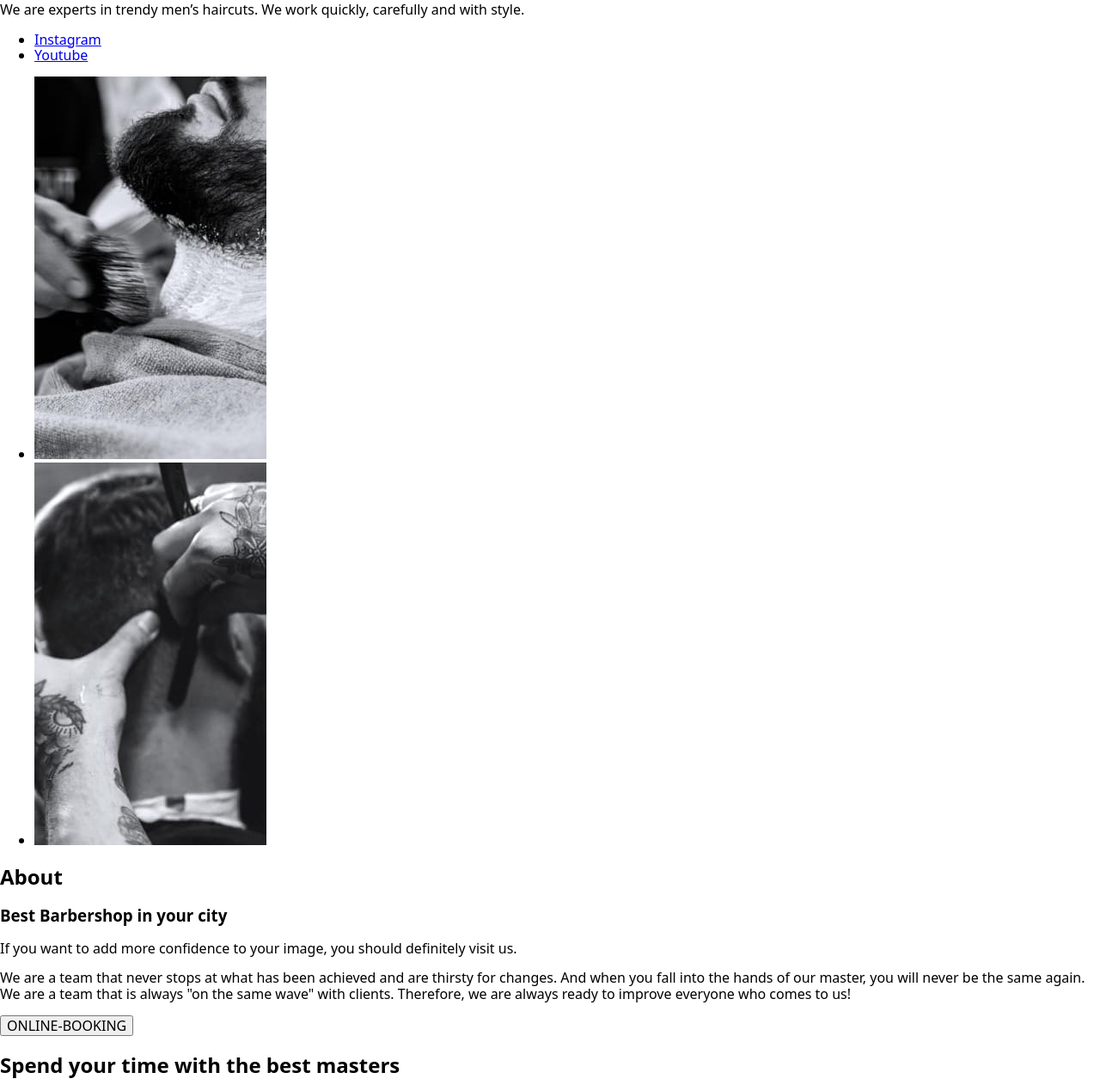
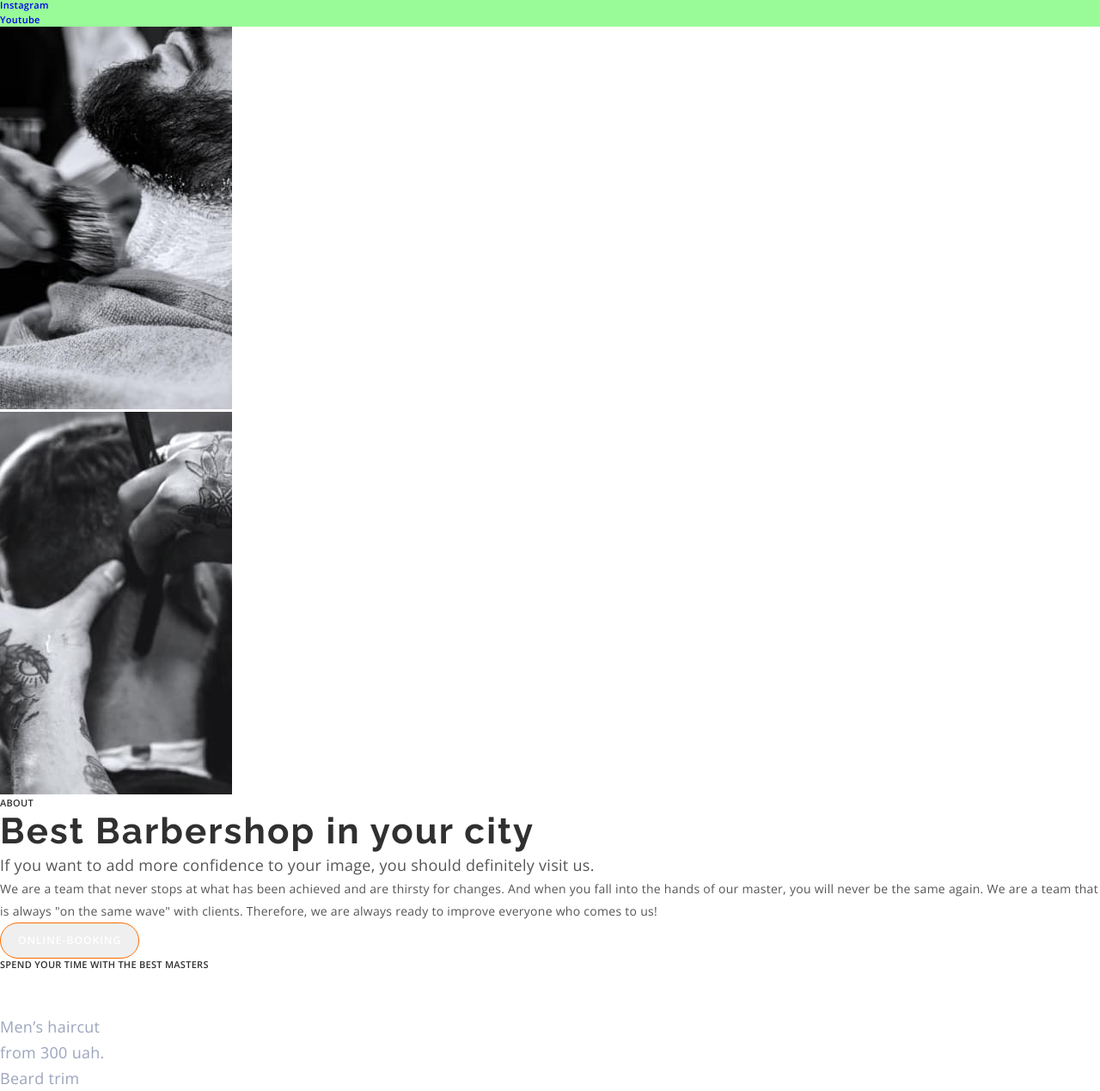
Before and after one commit to Olga-Dames/BarberShop, a plain HTML site: page index.html in a window 1280 px wide. Shown: the part 302-1571 px from the top of the page at 86% size. Drawn offline with nearby package versions, Linux system fonts and the light colour scheme.

Commit message:
частично добавляет цвет и шрифты

```diff
--- a/css/styles.css
+++ b/css/styles.css
@@ -0,0 +1,124 @@
+:root {
+  --primary-color:#303030;
+  --secondary-color:#9DA4BD;
+  --paragraph-volor:#555555;
+  --white-text-color:#FFFFFF;
+  --heading-color:rgba(157, 164, 189, 0.6);
+  --primary-bg-color:;
+  --accent-color:#FF6C00;
+  --primary-font: 'Open Sans', sans-serif;
+  --secondary-font: 'Raleway',sans-serif;
+}
+body {
+  font-family: var(--primary-font);
+  font-size: 14px;
+  color: var(--primary-color);
+  letter-spacing: 0.02em;
+}
+h1,h2,h3,h4,h5,h6,ul,p {
+  margin: 0;
+}
+.list {
+  padding: 0;
+  list-style: none;
+}
+/* header */
+header {
+  background-color: aqua;
+}
+.nav-link, .tel, .btn {
+  font-weight: 600;
+  font-size: 12px;
+  line-height: 1.33;
+  letter-spacing: 0.1em;
+  color: var(--white-text-color);
+  text-decoration: none;
+}
+.tel {
+  text-transform: uppercase;
+}
+.btn {
+  padding: 12px 20px;
+  letter-spacing: 0.09em;
+  text-transform: uppercase;
+  border: 1px solid var(--accent-color);
+  border-radius: 25px;
+}
+.btn:hover {
+  background-color: var(--accent-color);
+}
+/* hero section */
+.hero {
+  background-color: palegreen;
+}
+.hero-heading {
+  font-weight: 600;
+  font-size: 11px;
+  line-height: 1.36;
+  text-transform: uppercase;
+  color: var(--heading-color);
+}
+.hero-title {
+  font-family: var(--secondary-font);
+  font-size: 72px;
+  line-height: 1.18;
+  letter-spacing: 0.05em;
+  color: var(--white-text-color);
+}
+.hero p {
+  font-size: 18px;
+  line-height: 1.67;
+  color: var(--secondary-color);
+}
+.social-link {
+  font-weight: 600;
+  font-size: 11px;
+  line-height: 1.36;
+  text-decoration: none;
+}
+/* main part */
+.section-heading {
+  font-weight: 600;
+  font-size: 11px;
+  line-height: 1.36;
+  text-transform: uppercase;
+  color: var(--primary-color);
+}
+.section-title {
+  font-family: var(--secondary-font);
+  font-size: 42px;
+  line-height: 1.17;
+  letter-spacing: 0.05em;
+}
+.section-title:nth-child(2),
+.section-title:nth-child(-n+2) {
+  color: var(--white-text-color);
+}
+
+/* about */
+.descr {
+  font-size: 18px;
+  line-height: 1.67;
+  color: var(--paragraph-volor);
+}
+.paragraph {
+    line-height: 1.86;
+    color:var(--paragraph-volor);
+}
+
+/* contacts */
+.contacts {
+  background-color: paleturquoise;
+}
+
+/* services */
+.services p {
+  font-size: 18px;
+  line-height: 1.67;
+  color:var(--secondary-color);
+}
+
+/* footer */
+footer {
+  background-color: palevioletred;
+}
--- a/index.html
+++ b/index.html
@@ -4,6 +4,7 @@
     <meta charset="UTF-8" />
     <meta http-equiv="X-UA-Compatible" content="IE=edge" />
     <meta name="viewport" content="width=device-width, initial-scale=1.0" />
+    <link href="https://fonts.googleapis.com/css2?family=Open+Sans:wght@400;600;700&family=Raleway:wght@700&display=swap" rel="stylesheet">
     <link
       rel="stylesheet"
       href="https://cdnjs.cloudflare.com/ajax/libs/modern-normalize/1.0.0/modern-normalize.min.css"
@@ -18,30 +19,30 @@
       /></a>
       <nav>
         <ul class="list">
-          <li><a href="#about">About</a></li>
-          <li><a href="#services">Services and prices</a></li>
-          <li><a href="#barbers">Barbers</a></li>
-          <li><a href="#contacts">Contacts</a></li>
+          <li><a class="nav-link" href="#about">About</a></li>
+          <li><a class="nav-link" href="#services">Services and prices</a></li>
+          <li><a class="nav-link" href="#barbers">Barbers</a></li>
+          <li><a class="nav-link" href="#contacts">Contacts</a></li>
         </ul>
       </nav>
-      <a href="tel:+380441111111">+38 044 111 11 11</a>
-      <button type="button">Online-booking</button>
+      <a class="tel" href="tel:+380441111111">+38 044 111 11 11</a>
+      <button class="btn" type="button">Online-booking</button>
     </header>
     <main>
       <section class="hero">
-        <h1>A hair salon for men in Kyiv</h1>
-        <h2>BarberShop</h2>
+        <h1 class="hero-heading">A hair salon for men in Kyiv</h1>
+        <h2 class="hero-title">BarberShop</h2>
         <p>
           We are experts in trendy men’s haircuts. We work quickly, carefully
           and with style.
         </p>
         <ul class="list">
-          <li><a href="#" target="_blank" rel="noopener nofollow noreferrer">Instagram</a></li>
-          <li><a href="#" target="_blank" rel="noopener nofollow noreferrer">Youtube</a></li>
+          <li><a class="social-link" href="#" target="_blank" rel="noopener nofollow noreferrer">Instagram</a></li>
+          <li><a class="social-link" href="#" target="_blank" rel="noopener nofollow noreferrer">Youtube</a></li>
         </ul>
       </section>
       <section class="about">
-                <ul>
+                <ul class="list">
           <li>
             <img
               src="./images/haircut1.jpg"
@@ -57,24 +58,24 @@
             />
           </li>
         </ul>
-        <h2 id="about">About</h2>
-        <h3>Best Barbershop in your city</h3>
-        <p>
+        <h2 class="section-heading" id="about">About</h2>
+        <h3 class="section-title">Best Barbershop in your city</h3>
+        <p class="descr">
           If you want to add more confidence to your image, you should
           definitely visit us.
         </p>
-        <p>
+        <p class="paragraph">
           We are a team that never stops at what has been achieved and are
           thirsty for changes. And when you fall into the hands of our master,
           you will never be the same again. We are a team that is always "on the
           same wave" with clients. Therefore, we are always ready to improve
           everyone who comes to us!
         </p>
-        <button type="button">ONLINE-BOOKING</button>
+        <button class="btn" type="button">ONLINE-BOOKING</button>
       </section>
       <section class="services">
-        <h2 id="services">Spend your time with the best masters</h2>
-        <h3>Services and prices</h3>
+        <h2 class="section-heading" id="services">Spend your time with the best masters</h2>
+        <h3 class="section-title">Services and prices</h3>
         <ul class="price list">
           <li>
             <p>Men’s haircut</p>
@@ -111,7 +112,7 @@
             <p>from 200 uah.</p>
           </li>
         </ul>
-        <button type="button">online-booking</button>
+        <button class="btn" type="button">online-booking</button>
       </section>
       <section class="statistics">
         <ul class="list">
@@ -132,14 +133,14 @@
             <p>Gifts for regular customers</p>
           </li>
         </ul>
-        <h2>Old traditional school</h2>
-        <h3>&#191 Why people come to us?</h3>
+        <h2 class="section-heading">Old traditional school</h2>
+        <h3 class="section-title">&#191 Why people come to us?</h3>
         <p>Only good things are said about us. But it's better to see and feel 1 time than read 10 times. </p>
 
       </section>
       <section class="barbers">
-        <h2 id="barbers">For true enjoyers of the atmosphere</h2>
-        <h3>Our barbers</h3>
+        <h2 class="section-heading" id="barbers">For true enjoyers of the atmosphere</h2>
+        <h3 class="section-title">Our barbers</h3>
         <ul class="list">
           <li>
             <img src="./images/barber1.jpg" alt="Extreme Barber John Smith" width="370"/>
@@ -177,7 +178,7 @@
         </ul>
       </section>
       <section class="gallery">
-        <h2>In Latin, "barba" means "beard"</h2>
+        <h2 class="section-heading">In Latin, "barba" means "beard"</h2>
         <ul class="list">
           <li><img src="./images/image1.jpg" alt="barber is trimming hair" width="270"></li>
           <li><img src="./images/image2.jpg" alt="barber is shaving a man" width="270"></li>
@@ -186,9 +187,9 @@
         </ul>
       </section>
       <section class="contacts">
-        <h2 id="contacts">how to find us</h2>
+        <h2 class="visually-hidden" id="contacts">how to find us</h2>
         <div>
-          <h3>Online-booking</h3>
+          <h3 class="section-title">Online-booking</h3>
           <form action="#">
             <input type="text" name="name" placeholder="name&#65121">
             <input type="text" name="phone" placeholder="phone&#65121">
@@ -197,7 +198,7 @@
           </form>
         </div>
         <div>
-          <h3>Contacts</h3>
+          <h3 class="section-title">Contacts</h3>
           <address>
             <ul class="list">
               <li><a href="https://goo.gl/maps/W5LmpzTwFQaC8Xu78" target="_blank" rel="noopener noffolow noreferrer">st. Vasilkovaya, 7A <br> Kiev, 08132</a></li>
```
